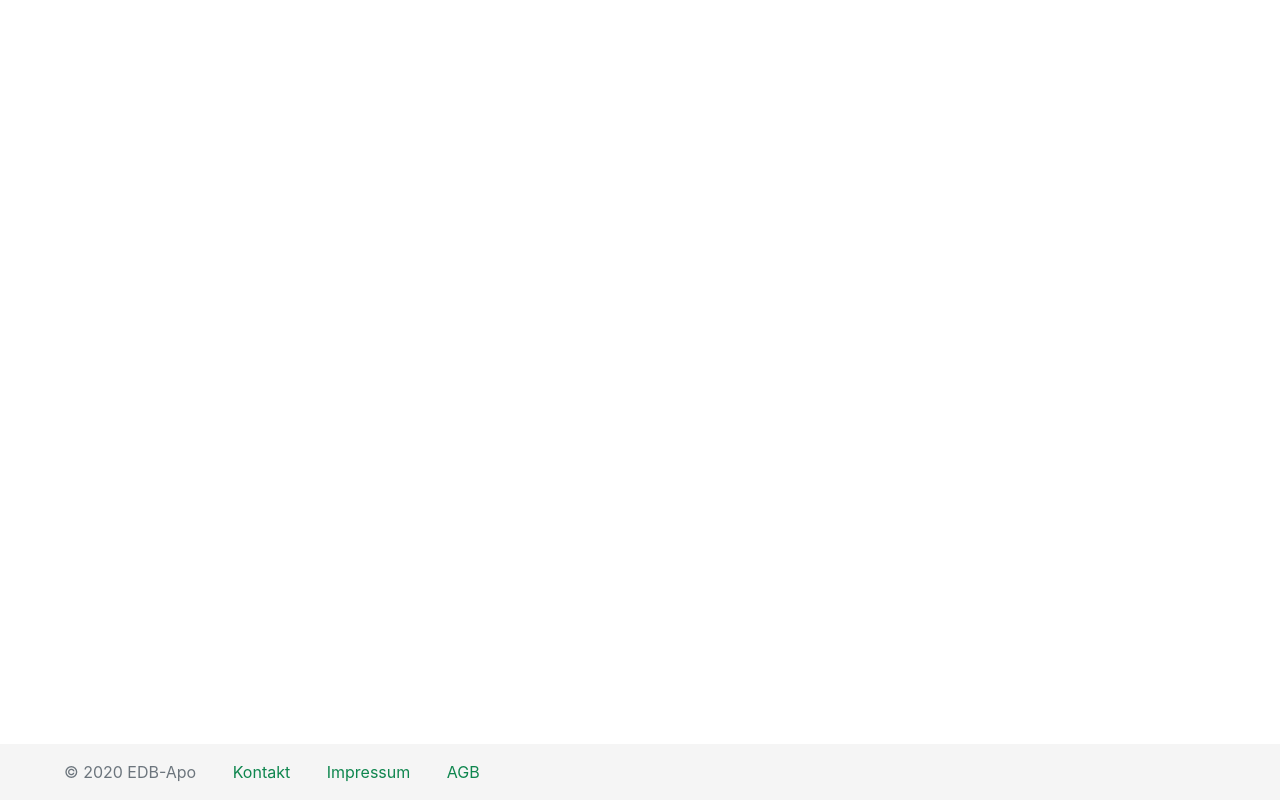
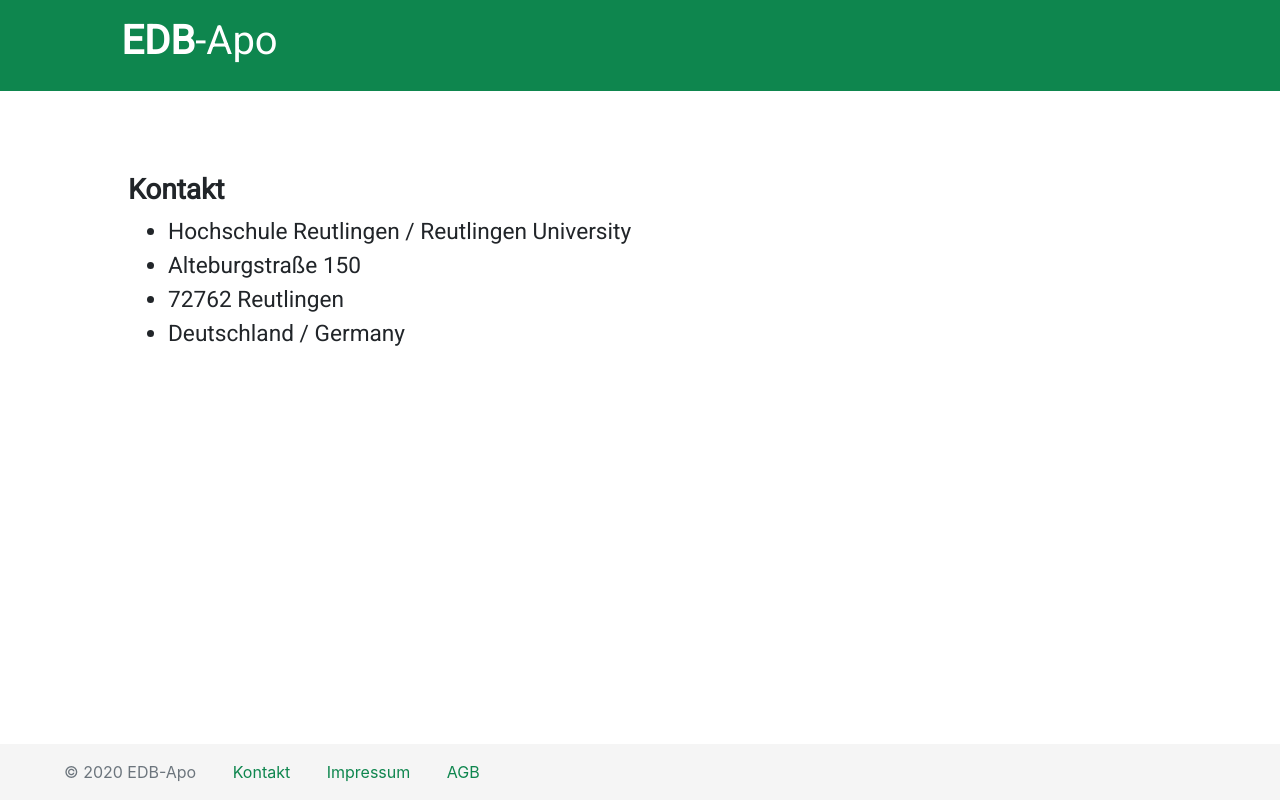
Before and after one commit to AdrianBeilharz/EDB-Apo, a React (Create React App) app in the folder frontend/: page /kontakt in a window 1280 px wide. Built offline with nearby package versions, Linux system fonts and the light colour scheme; the HTML template or start-up script is replaced by a standard one.

Commit message:
kontakt added

```diff
--- a/frontend/src/App.js
+++ b/frontend/src/App.js
@@ -5,6 +5,7 @@ import Startseite from './components/startseite/Startseite';
 import BTMBuch from './components/btmbuch/BTMBuch';
 import ApothekeEinstellungen from './components/apotheke/einstellungen/ApothekeEinstellungen';
 import Impressum from "./static/Impressum";
+import Kontakt from "./static/Kontakt";
 import { SnackbarProvider } from 'notistack';
 require('dotenv').config()
 
@@ -19,6 +20,7 @@ function App() {
           <Route path="/apotheke/:apoId" exact component={BTMBuch} />
           <Route path="/apotheke/:apoId/einstellungen" exact component={ApothekeEinstellungen} />
           <Route path="/impressum" exact component={Impressum} />
+          <Route path="/kontakt" exact component={Kontakt} />
         </Switch>
       </Router>
     </SnackbarProvider>
--- /dev/null
+++ b/frontend/src/static/Kontakt.js
@@ -0,0 +1,40 @@
+import React, { useState, useEffect } from "react";
+import { Link, useParams } from "react-router-dom";
+import { Row, Col, Button } from "react-bootstrap";
+import ArrowBackIosIcon from "@material-ui/icons/ArrowBackIos";
+
+function Kontakt() {
+  return (
+    <React.Fragment>
+      <div className="header">
+        <Row>
+          <Col>
+            <h1>
+              <b>EDB</b>-Apo
+            </h1>
+          </Col>
+          <Col>
+            <div className="float-right" style={{ marginRight: "25%" }}></div>
+          </Col>
+        </Row>
+      </div>
+      <div style={{ position: "absolute", margin: "0 10%", top: "0" }}>
+        <Row style={{ marginTop: "10em" }}>
+          <Col>
+            <h3>
+              <b>Kontakt</b>
+            </h3>
+            <ul>
+              <li>Hochschule Reutlingen / Reutlingen University</li>
+              <li>Alteburgstraße 150</li>
+              <li>72762 Reutlingen</li>
+              <li>Deutschland / Germany</li>
+            </ul>
+          </Col>
+        </Row>
+      </div>
+    </React.Fragment>
+  );
+}
+
+export default Kontakt;
```
